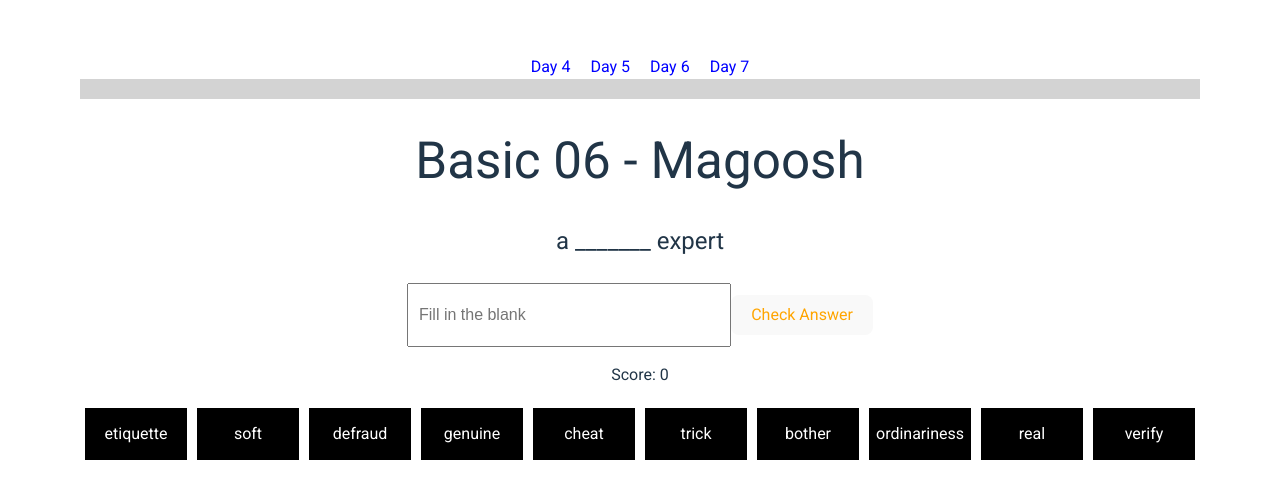
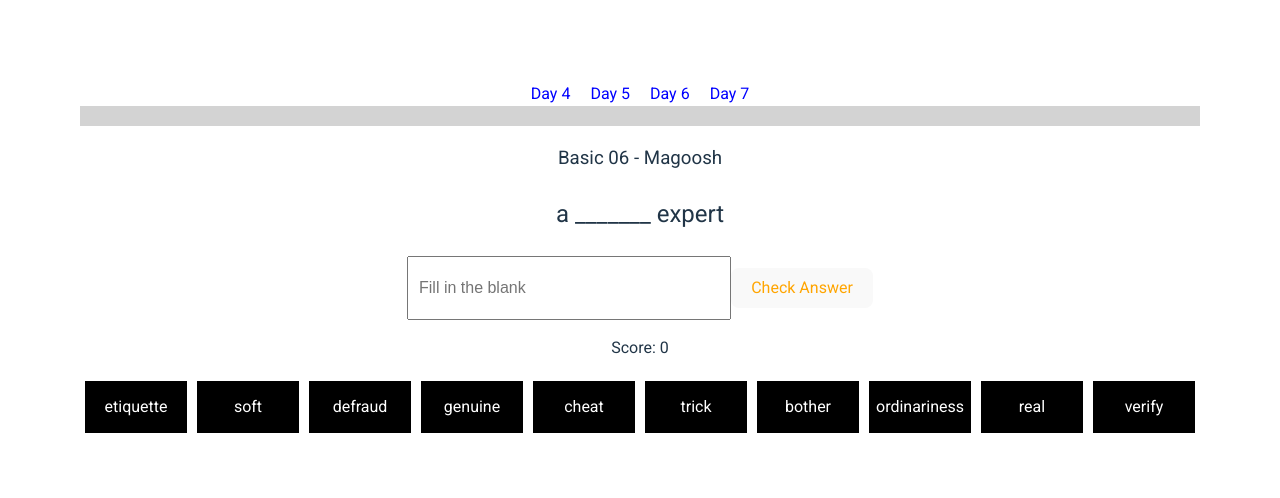
Before and after one commit to Junho-eum/vocab_builder_main, a React (Vite) app: page / in a window 1280 px wide. Shown: the part 140-638 px from the top of the page. Built offline with nearby package versions, Linux system fonts and the light colour scheme.

Commit message:
Update App.jsx

```diff
--- a/src/App.jsx
+++ b/src/App.jsx
@@ -258,7 +258,7 @@
             ></div>
           </div>
         </div>
-        <h1>Basic 06 - Magoosh</h1>
+        <h3>Basic 06 - Magoosh</h3>
         <div className="sentence">
           {currentWord ? (
             <>
```
